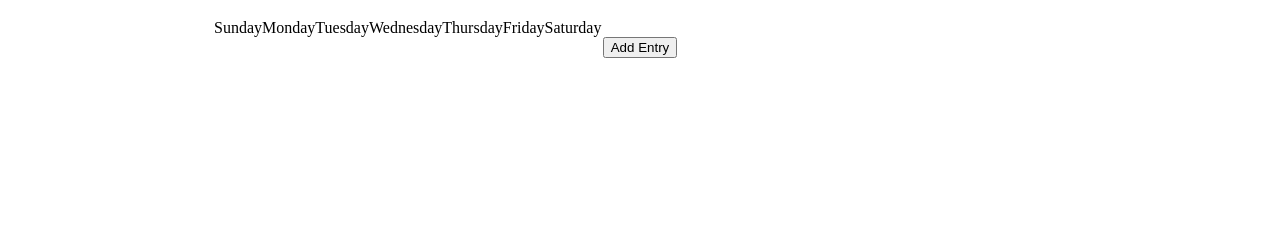
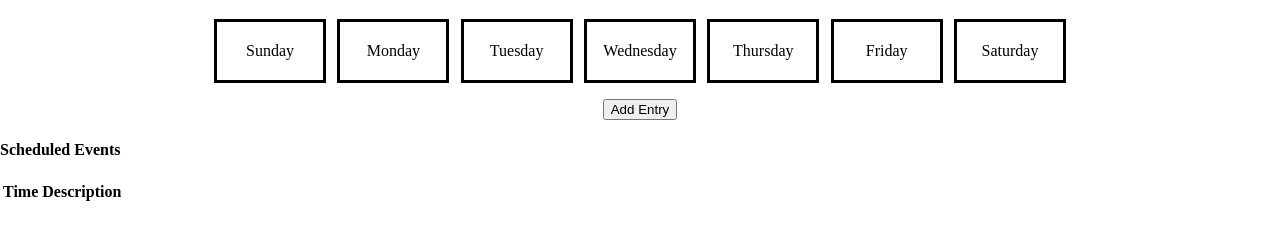
Before and after one commit to jsygo/week-planner, a plain HTML site: page index.html in a window 1280 px wide. Shown: the part 61-300 px from the top of the page. Drawn offline with Linux system fonts and the light colour scheme.

Commit message:
added css for days-selector

```diff
--- a/index.html
+++ b/index.html
@@ -15,14 +15,14 @@
         <h1>Weekly Planner</h1>
       </div>
     </div>
-    <div class="row">
-      <div><a>Sunday</a></div>
-      <div><a>Monday</a></div>
-      <div><a>Tuesday</a></div>
-      <div><a>Wednesday</a></div>
-      <div><a>Thursday</a></div>
-      <div><a>Friday</a></div>
-      <div><a>Saturday</a></div>
+    <div class="row space-between margin-bottom">
+      <div class="day-selector center-content" data-view="sunday"><a>Sunday</a></div>
+      <div class="day-selector center-content" data-view="monday"><a>Monday</a></div>
+      <div class="day-selector center-content" data-view="tuesday"><a>Tuesday</a></div>
+      <div class="day-selector center-content" data-view="wednesday"><a>Wednesday</a></div>
+      <div class="day-selector center-content" data-view="thursday"><a>Thursday</a></div>
+      <div class="day-selector center-content" data-view="friday"><a>Friday</a></div>
+      <div class="day-selector center-content" data-view="saturday"><a>Saturday</a></div>
     </div>
     <div class="row">
       <div class="column-full justify-center">
@@ -32,7 +32,16 @@
       </div>
     </div>
   </div>
-
+  <h4>Scheduled Events</h4>
+  <table>
+    <tr>
+      <th>Time</th>
+      <th>Description</th>
+    </tr>
+    <tr>
+      <td></td>
+    </tr>
+  </table>
   <div class="hidden overlay">
     <div class="modal border-radius-5px">
       <div class="container">
--- a/styles.css
+++ b/styles.css
@@ -36,3 +36,18 @@
 .margin-bottom {
   margin-bottom: 1rem;
 }
+
+.day-selector {
+  border: 3px solid black;
+  padding: 1.2rem;
+  height: 4rem;
+  width: 7rem;
+}
+
+.day-selector:hover {
+  background-color: gray;
+}
+
+.space-between {
+  justify-content: space-between;
+}
```
